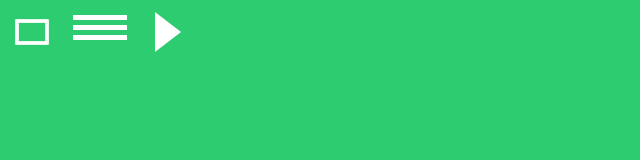
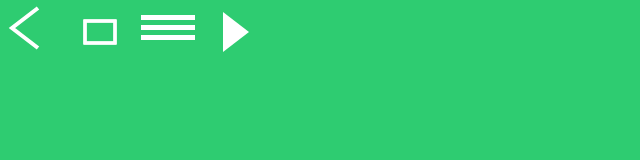
Before and after one commit to elliottmunoz/svg, a plain HTML site: page index.html in a window 1280 px wide. Shown: the whole page, without its empty margins (0-640 px from the left). Drawn offline with Linux system fonts and the light colour scheme.

Commit message:
Added nab-left-arrow, scratch, and updated index

```diff
--- a/index.html
+++ b/index.html
@@ -6,6 +6,7 @@
   </style>
 </head>
 <body>
+    <img src="svg/nav-left-arrow.svg"/>
 	<img src="svg/contract.svg"/>
 	<img src="svg/hamburger.svg"/>
 	<img src="svg/play.svg"/>
```
Also changed, not shown: svg/nav-left-arrow.svg (added), svg/scratch.svg (added).
